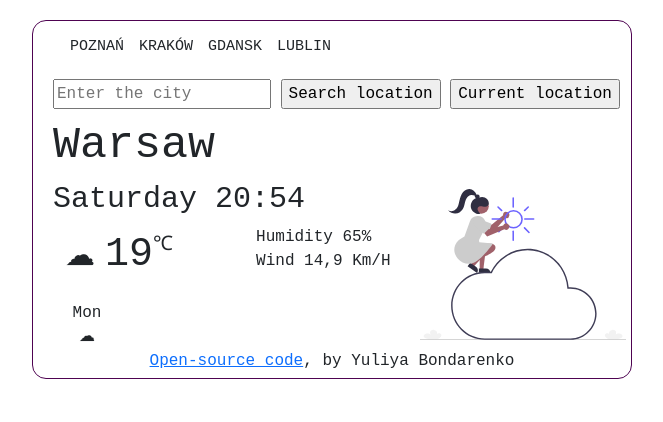
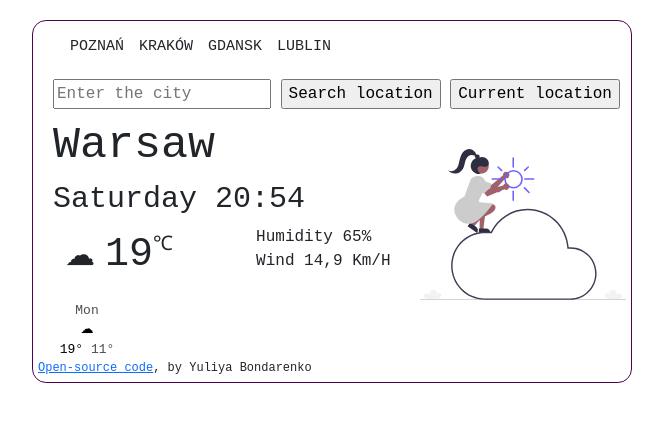
Before and after one commit to Yuliya2022/Weather-apps-Bondarenko, a plain HTML site: page index.html in a window 1280 px wide. Shown: the whole page, without its empty margins (70-733 px from the left). Drawn offline with nearby package versions, Linux system fonts and the light colour scheme.

Commit message:
add forecast one day

```diff
--- a/index.html
+++ b/index.html
@@ -49,11 +49,13 @@
             <div class="forecast-day">
               Mon
             </div>
-            <span class="icon">☁</span>
-
-
-
-    </div>
+            <span class="forecast-icon">☁</span>
+            <div class="forecast-temp">
+              <span class="forecast-temp-max">19°</span>
+              <span class="forecast-temp-min">11°</span>
+            </div>
+          </div>
+          </div>
       </div>
       <script src="src/index.js"></script>
      <div class="footer">
--- a/src/style.css
+++ b/src/style.css
@@ -61,7 +61,7 @@ img {
   max-width: 35%;
   display: block;
   float: right;
-  margin-top: 70px;
+  margin-top: 30px;
 }
 .search {
   display: block;
@@ -76,9 +76,18 @@ img {
 
 .footer {
   margin-left: 0px;
+  font-size: 12px;
 }
 .weather-forecast {
   margin-top: 0px;
   display: block;
   text-align: center;
+  font-size: 13px;
+  color: #000;
 }
+.forecast-day {
+  opacity: 0.7;
+}
+.forecast-temp-min {
+  opacity: 0.7;
+}
```
